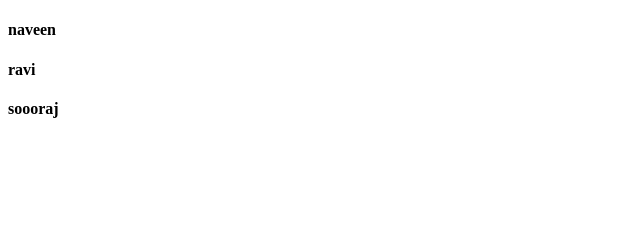
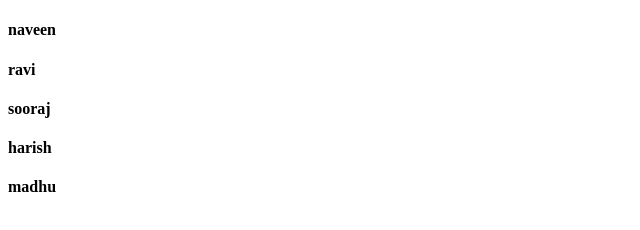
Before and after one commit to Naveen-yadav11/firstDEMO, a plain HTML site: page index.html in a window 1280 px wide. Shown: the whole page, without its empty margins (0-640 px from the left). Drawn offline with Linux system fonts and the light colour scheme.

Commit message:
firstproject

```diff
--- a/index.html
+++ b/index.html
@@ -8,6 +8,8 @@
 <body>
     <h4>naveen</h4>
     <h4>ravi</h4>
-    <h4>soooraj</h4>
+    <h4>sooraj</h4>
+    <h4>harish</h4>
+    <h4>madhu</h4>
 </body>
 </html>
```
